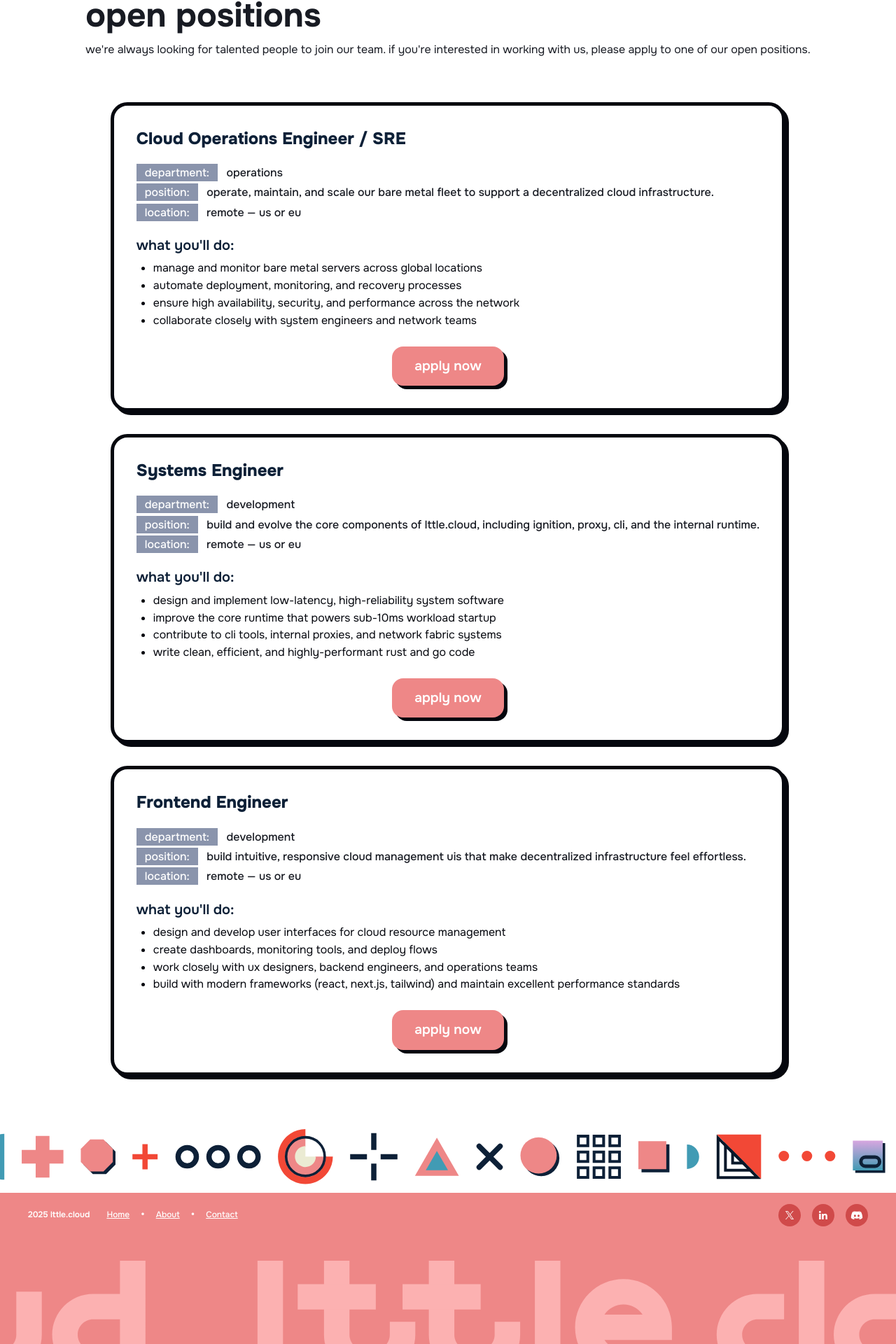
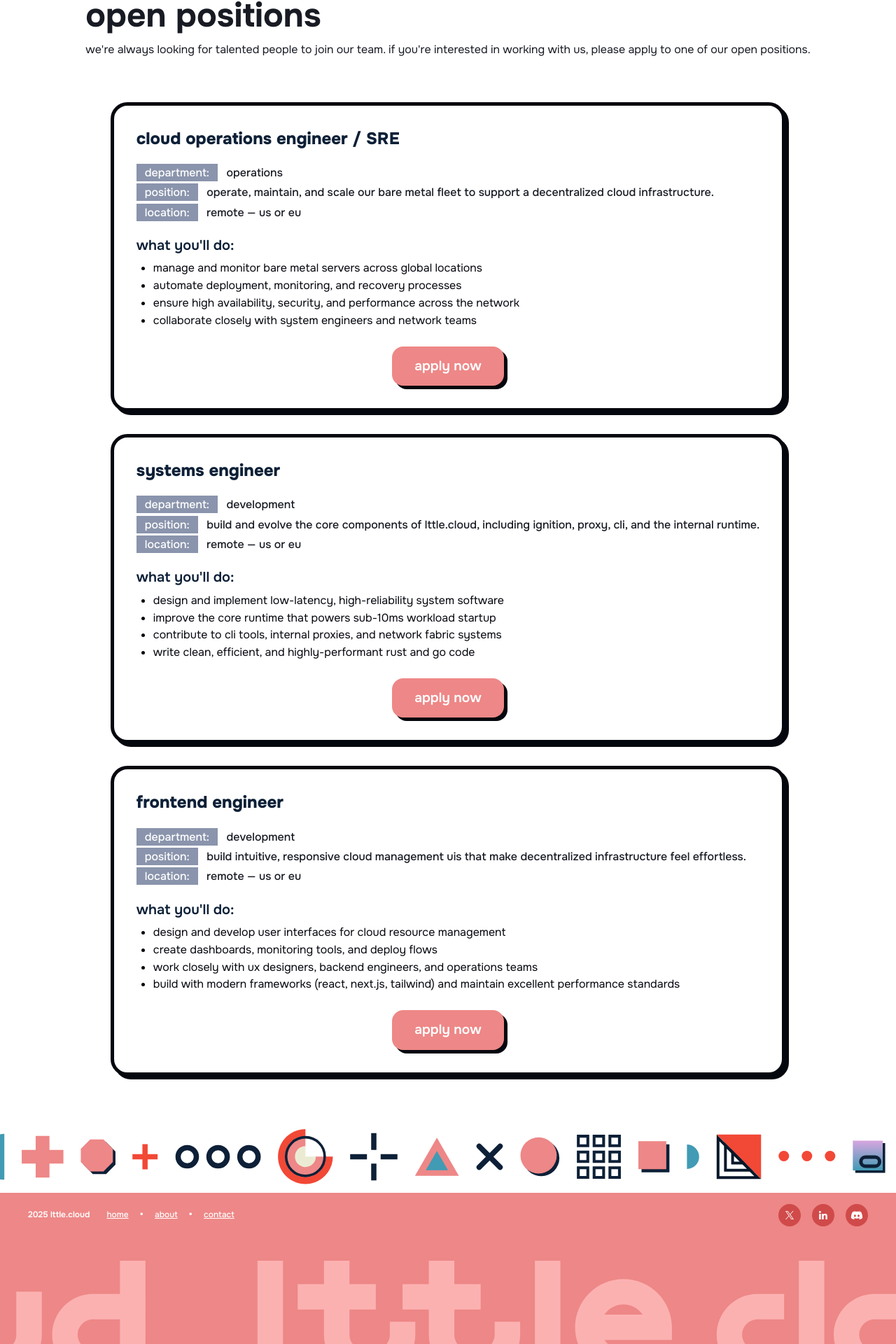
Before and after one commit to lttle-cloud/landing-page, a Next.js app: page /careers in a window 1280 px wide. Shown: the part 811-2731 px from the top of the page at 70% size. Built offline with nearby package versions, Linux system fonts and the light colour scheme.

Commit message:
update casing for some text

```diff
--- a/src/app/careers/careers-client.tsx
+++ b/src/app/careers/careers-client.tsx
@@ -21,7 +21,7 @@ interface Job {
 
 const jobs: Job[] = [
     {
-        title: "Cloud Operations Engineer / SRE",
+        title: "cloud operations engineer / SRE",
         department: "operations",
         position:
             "operate, maintain, and scale our bare metal fleet to support a decentralized cloud infrastructure.",
@@ -50,7 +50,7 @@ const jobs: Job[] = [
         ),
     },
     {
-        title: "Systems Engineer",
+        title: "systems engineer",
         department: "development",
         position:
             "build and evolve the core components of lttle.cloud, including ignition, proxy, cli, and the internal runtime.",
@@ -80,7 +80,7 @@ const jobs: Job[] = [
         ),
     },
     {
-        title: "Frontend Engineer",
+        title: "frontend engineer",
         department: "development",
         position:
             "build intuitive, responsive cloud management uis that make decentralized infrastructure feel effortless.",
--- a/src/app/pricing/page.tsx
+++ b/src/app/pricing/page.tsx
@@ -83,7 +83,7 @@ export default function Pricing() {
                                         </h3>
                                         <div>tiny</div>
                                         <div>lttle</div>
-                                        <div>custom</div>
+                                        <div>large</div>
                                     </div>
                                 )}
                                 <div className={pricingClasses.pricingTable}>
--- a/src/app/pricing/pricingConstants.tsx
+++ b/src/app/pricing/pricingConstants.tsx
@@ -11,7 +11,7 @@ export const tiers = {
         value: "$15/month",
     },
     tier3: {
-        name: "custom",
+        name: "large",
         value: "custom pricing",
     },
 };
@@ -64,7 +64,7 @@ export const cards: PricingCard[] = [
     },
     {
         title: tiers.tier3.name,
-        description: "for extra-large needs",
+        description: "for advanced needs",
         price: tiers.tier3.value,
         buttonText: "contact us",
         buttonLink: `mailto:${CONTACT_EMAIL}?subject=${tiers.tier3.name} plan inquiry`,
--- a/src/components/page-footer/page-footer.tsx
+++ b/src/components/page-footer/page-footer.tsx
@@ -20,15 +20,15 @@ type Social = {
 
 const links = [
     {
-        label: "Home",
+        label: "home",
         href: "/",
     },
     {
-        label: "About",
+        label: "about",
         href: "/about-us",
     },
     {
-        label: "Contact",
+        label: "contact",
         href: `mailto:${CONTACT_EMAIL}`,
     },
 ];
```
